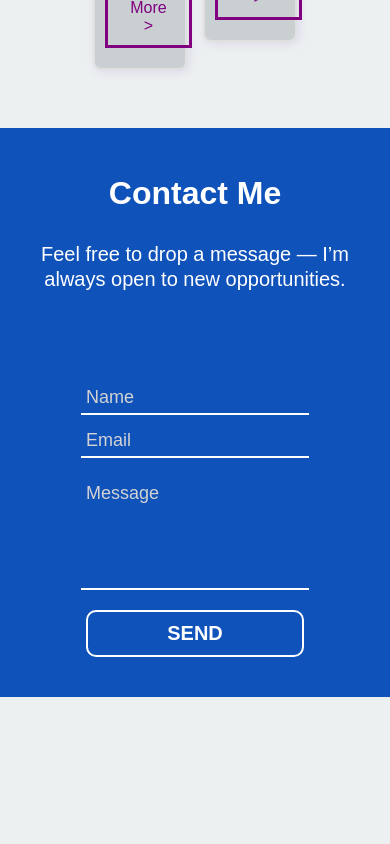
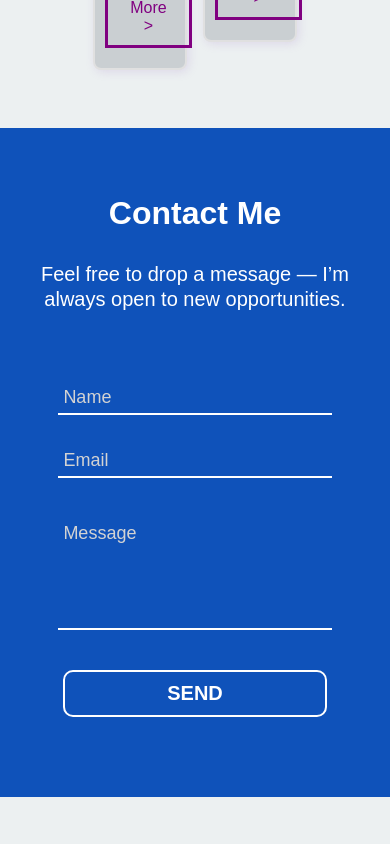
Before and after one commit to Subedi0228/portfolio-website, a React (Create React App) app: page / in a window 390 px wide. Shown: the part 2620-3464 px from the top of the page. Built offline with nearby package versions, Linux system fonts and the light colour scheme.

Commit message:
responsiveness contact-me

```diff
--- a/src/components/contact/ContactMe.css
+++ b/src/components/contact/ContactMe.css
@@ -9,8 +9,9 @@
   justify-content: center;
   align-items: center;
   gap: 30px;
-  height: 30vh;
-  padding: 20px;
+  height: auto;
+  min-height: 30vh;
+  padding: 40px 20px;
   margin-bottom: 20vh;
 }
 
@@ -19,7 +20,8 @@
   display: flex;
   flex-direction: column;
   text-align: center;
-  width: 25vw;
+  width: 35vw;
+  max-width: 500px;
 }
 
 #header {
@@ -58,6 +60,8 @@
   outline: none;
   font-size: 18px;
   padding: 5px;
+  width: 100%;
+  min-width: 200px;
 }
 
 /* Message and submit button */
@@ -71,6 +75,7 @@
   resize: none;
   height: 100px;
   padding: 5px;
+  width: 100%;
 }
 
 input::placeholder,
@@ -111,15 +116,14 @@ textarea::placeholder {
   .contact_me_container {
     flex-direction: column;
     height: auto;
+
   }
 
   .contact_me_text {
-    width: 100%; /* Take up the full width */
-    margin-bottom: 20px; /* Add some space between the text and the form */
+    width: 90vw;
   }
-
-  .contact_form {
-    width: 100%; /* Take up the full width */
+  .contact-form {
+    width: 75vw;
   }
 
   .contact_me_identifiers {
@@ -132,7 +136,7 @@ textarea::placeholder {
   #message,
   #submit_button {
     width: 90%; /* Make input fields take up more space */
-    margin: 0 auto; /* Center the input fields */
+    margin: 0 auto 20px auto; /* Center the input fields */
   }
 }
 
```
